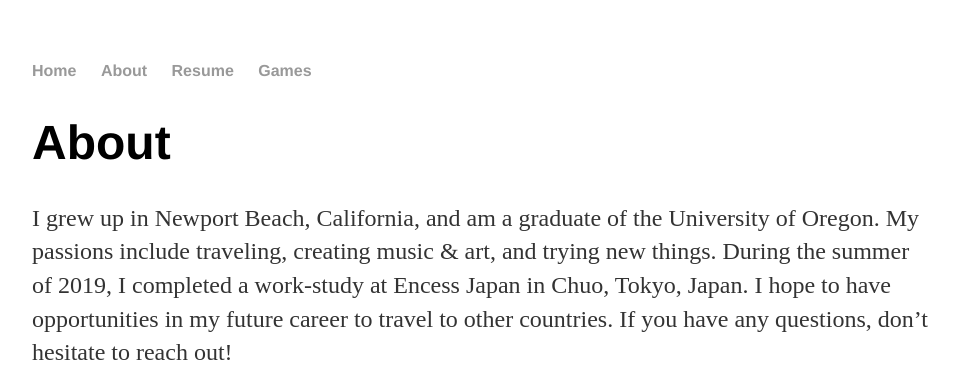
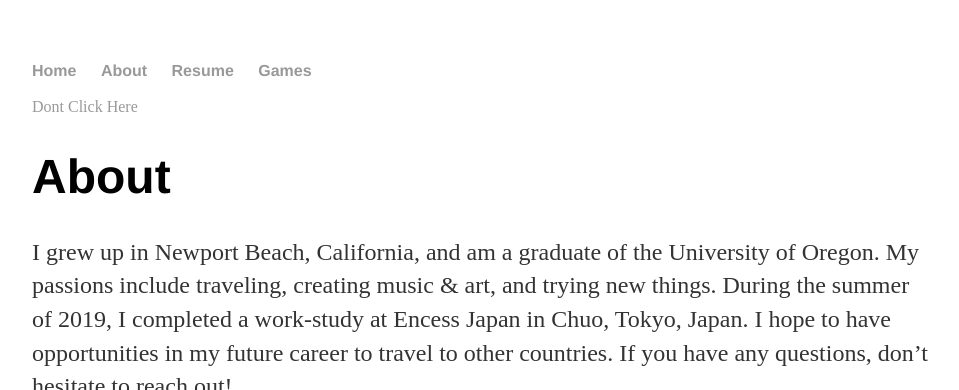
Before and after one commit to bglabman/bglabman.github.io, a Jekyll site: the page built from about/index.html, in a window 1280 px wide, cut to the strip 0-390 px from the top of the page. Shown: the whole strip, without its empty margins (160-1119 px from the left). Built offline with Jekyll 4.4.1, drawn with Linux system fonts in a browser that asks for light colours.

Commit message:
Update index.html

```diff
--- a/about/index.html
+++ b/about/index.html
@@ -4,6 +4,7 @@ title: About Ben Glabman
 ---
 
 		<div class="about">
+			<a href="https://bglabman.github.io/cv/2021%20resume.pdf" class="download" title="DONT EVEN THINK ABOUT IT!">Dont Click Here</a>
 			<h1>About</h1>
 			<p>I grew up in Newport Beach, California, and am a graduate of the University of Oregon. My passions include traveling, creating music & art, and trying new things. During the summer of 2019, I completed a work-study at Encess Japan in Chuo, Tokyo, Japan. I hope to have opportunities in my future career to travel to other countries.
 
```
